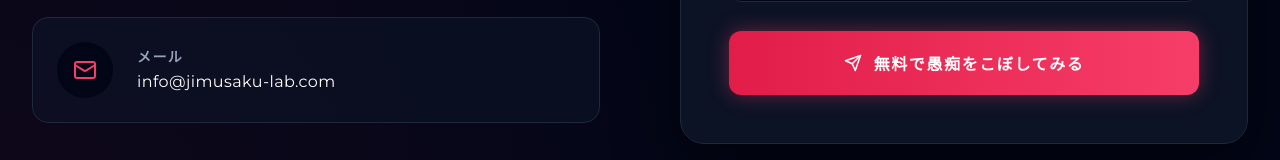
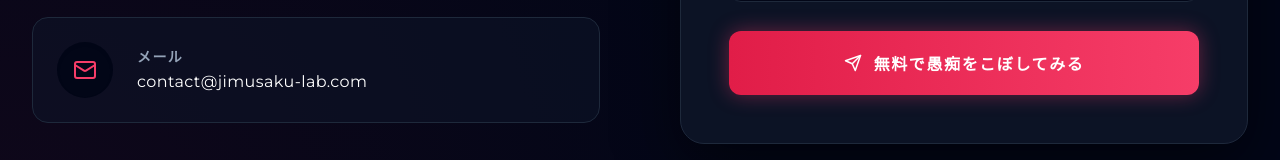
Before and after one commit to jimusaku-lab/jimusaku-lab-corporate-site, a React (Vite) app: page /#/ in a window 1280 px wide. Shown: the part 4886-5046 px from the top of the page. Built offline with nearby package versions, Linux system fonts and the light colour scheme; no server answers.

Commit message:
Update contact email address

```diff
--- a/constants.ts
+++ b/constants.ts
@@ -23,7 +23,7 @@ export const COMPANY_INFO_JP: CompanyInfo = {
   address: "〒143-0082 東京都大田区池上２丁目１９−１３",
   established: "2026年1月",
   domain: "jimusaku-lab.com",
-  email: "info@jimusaku-lab.com",
+  email: "contact@jimusaku-lab.com",
   businessItems: [
     "AI秘書によるお仕事の簡素化",
     "あなた専用の業務システム開発",
@@ -227,7 +227,7 @@ export const COMPANY_INFO_EN: CompanyInfo = {
   address: "2-19-13 Ikegami, Ota-ku, Tokyo 143-0082",
   established: "January 2026",
   domain: "jimusaku-lab.com",
-  email: "info@jimusaku-lab.com",
+  email: "contact@jimusaku-lab.com",
   businessItems: [
     "Simplifying work with AI Secretaries",
     "Development of custom business systems",
```
